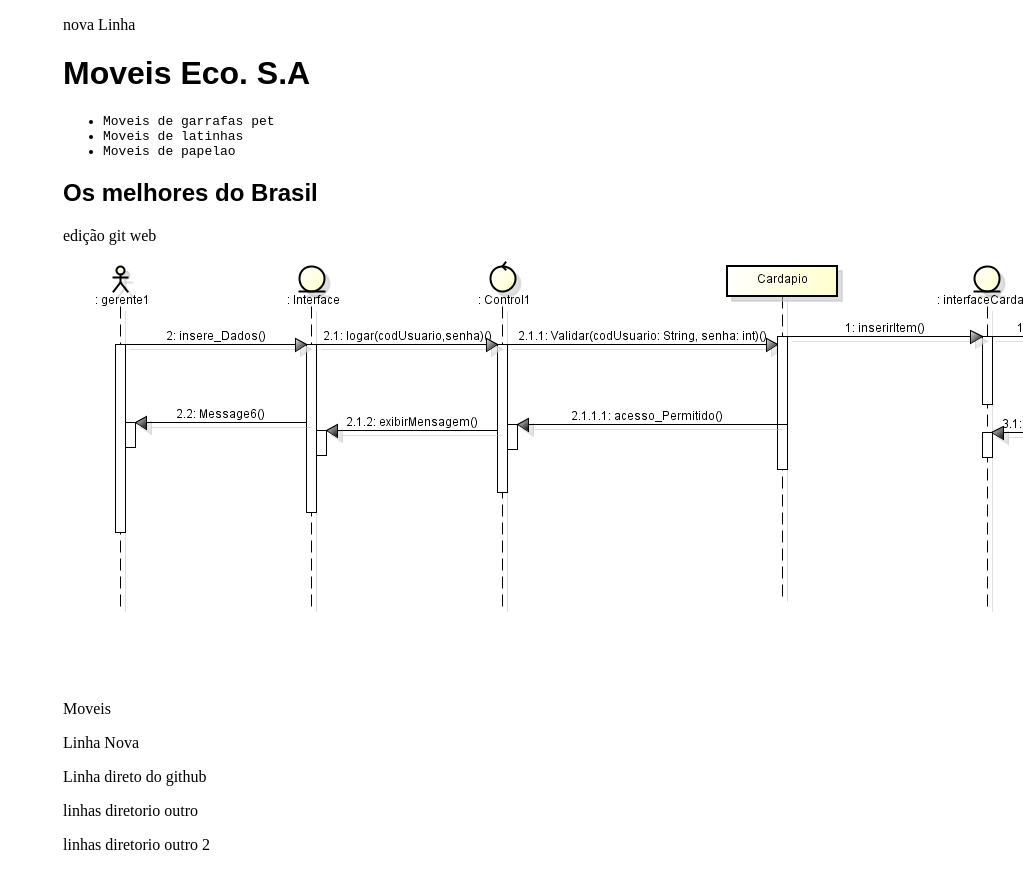
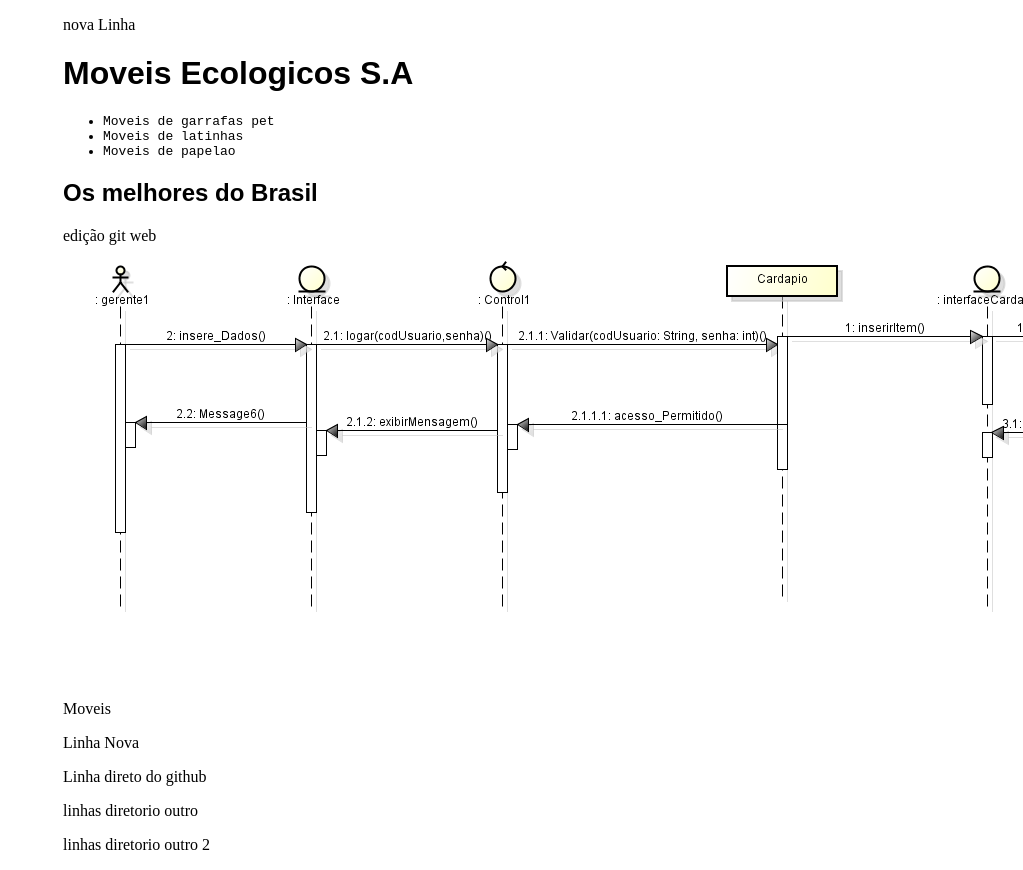
Before and after one commit to lucasgoncalvesmartins/moveis, a plain HTML site: page index.html in a window 1280 px wide. Shown: the top 870 px of the page, without its empty margins (257-1280 px from the left). Drawn offline with Linux system fonts and the light colour scheme.

Commit message:
Corrigindo index

```diff
--- a/index.html
+++ b/index.html
@@ -9,7 +9,7 @@
 </head>
 
 <body onload="trocaBanner();">
-<h1> Moveis Eco. S.A </h1>
+<h1> Moveis Ecologicos S.A </h1>
 <ul>
 <li> Moveis de garrafas pet </li>
 <li> Moveis de latinhas</li>
```
